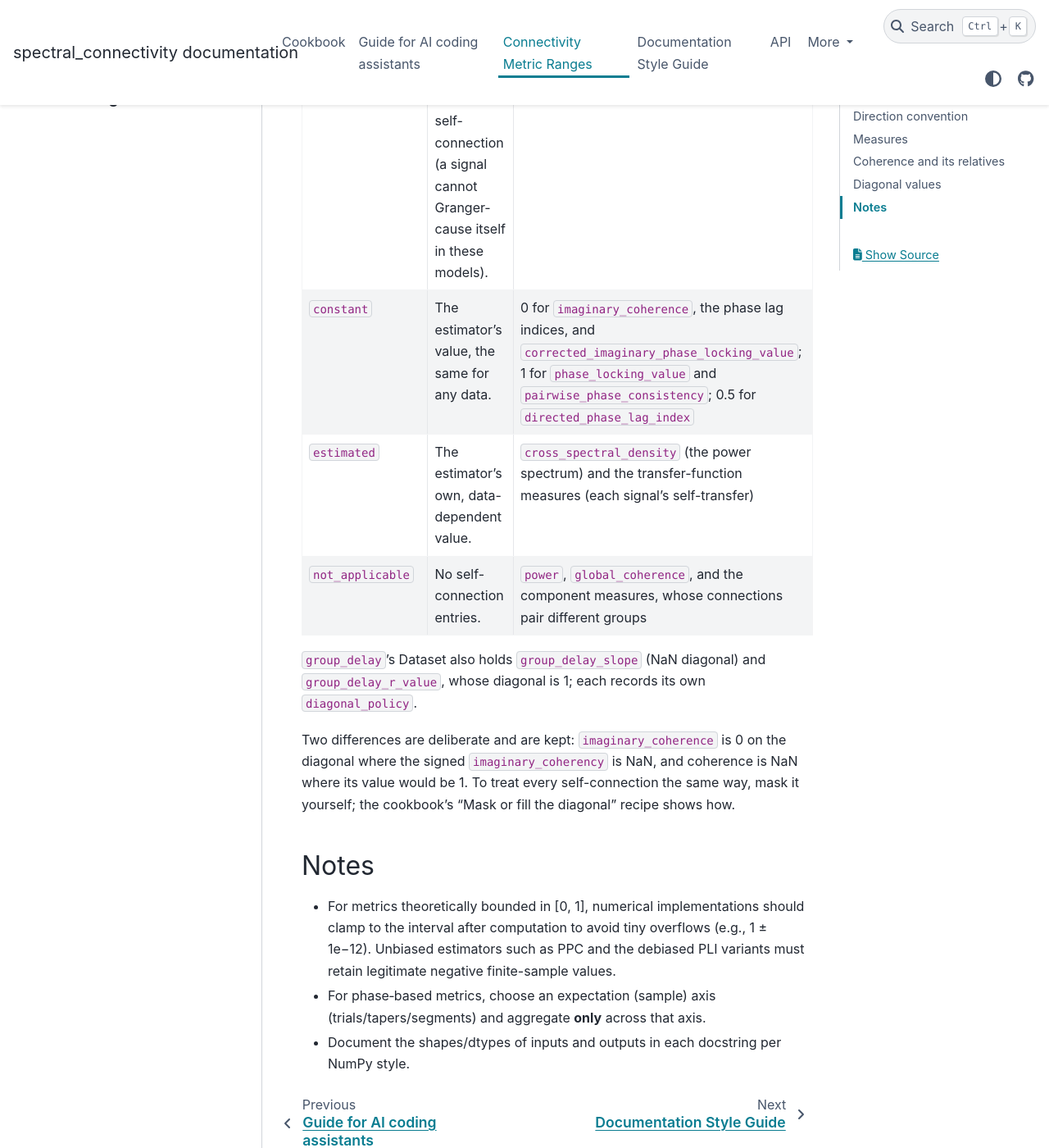
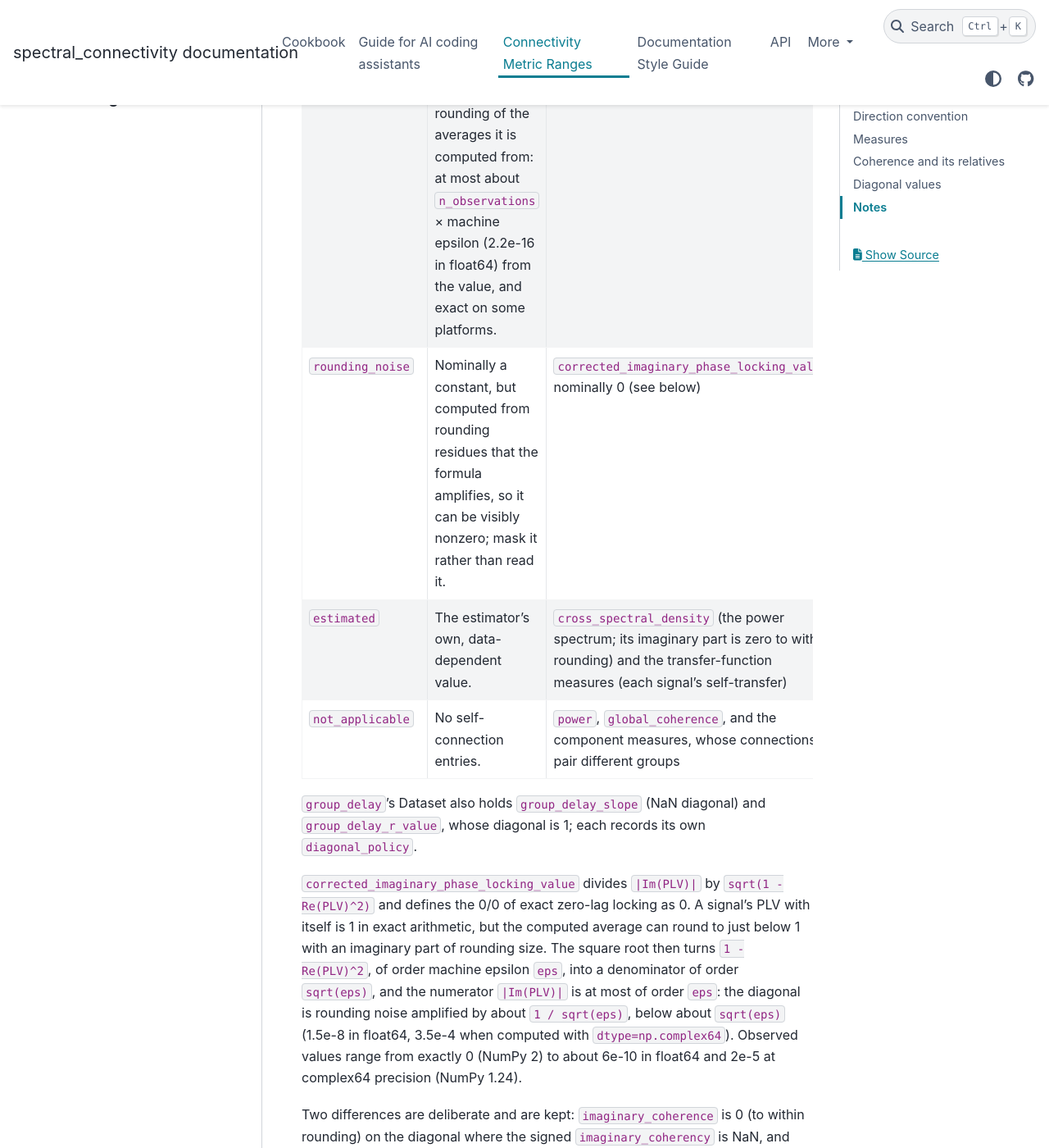
Before and after one commit to Eden-Kramer-Lab/spectral_connectivity, a Sphinx documentation site: the page built from docs/CONNECTIVITY_METRIC_RANGES.md, in a window 1280 px wide and 1400 px high, scrolled down 8871 px. Shown: the whole window at 82% size. Built offline with Sphinx 7.4.7 and the PyData theme 0.15.4, drawn with Linux system fonts in a browser that asks for light colours; pages that are not in the unit, such as notebooks, are missing from menus; the version number could not be read and is left out; some of the changed text lies outside the part shown.

Commit message:
Say which diagonals hold only to rounding
Under NumPy 1.24 the self-connections the docs and tests called exactly 0
are 0 only to rounding: the averaged self cross-spectrum comes back with an
imaginary part of order eps (NumPy 2 returns it exactly real), so the
cross-spectral density's diagonal has a rounding-size imaginary part and
imaginary_coherence's diagonal is about 2e-17.

The corrected imaginary PLV is different. Its diagonal is the 0/0 it
defines as 0, but the 0/0 is computed: the self-PLV's real part can round
to just below 1 and its imaginary part is of rounding size, and dividing by
sqrt(1 - Re^2) turns a denominator of order eps into one of order
sqrt(eps). The diagonal is rounding noise amplified about 1e8 times, below
about sqrt(eps): measured up to 6e-10 in float64 and 2e-5 with
dtype=complex64, where it is visibly nonzero. Calling that "constant" was
not true, so it gets its own policy, rounding_noise, with its nominal value
0; no value changes.

The constant policy now says its value holds to within the rounding of the
averages behind it, and the tests bound that rounding by n_observations *
eps, the forward error of an n-term sum (Higham's gamma_n) with a factor 2
for the unit-modulus normalization and the squaring in PPC; measured
deviations are at most 0.35 of it. The rounding_noise diagonal is bounded by
sqrt(eps), and the CSD diagonal's imaginary part by n_observations * eps
times its real part. The cookbook's raw 0.0 becomes that bound, and the
registry, MeasureInfo, wrapper Notes, measure table, metric-ranges page,
CHANGELOG, assistant guide, and ciPLV docstring describe the new policy.

Co-Authored-By: Claude Opus 5.5 <noreply@anthropic.com>

```diff
--- a/docs/CONNECTIVITY_METRIC_RANGES.md
+++ b/docs/CONNECTIVITY_METRIC_RANGES.md
@@ -18,7 +18,7 @@ directed phase lag index) means `i` leads `j`.
 Generated from `list_measures()`. For complex measures the range bounds the
 magnitude. "Observations" are trials × tapers. The Diagonal column is what a
 self-connection holds (see [Diagonal values](#diagonal-values)); a number is
-the constant every diagonal entry has.
+the constant every diagonal entry has, to within rounding.
 
 <!-- measure-table:start -->
 | Measure | Range | Units | Diagonal | Interpretation |
@@ -38,7 +38,7 @@ the constant every diagonal entry has.
 | `cross_spectral_density` | \|z\| in [0, ∞) | (input units)^2/Hz | estimated | Complex, Hermitian cross-spectrum; unnormalized, so it scales with signal power. Use coherency for a normalized version. |
 | `imaginary_coherency` | [-1, 1] | 1 | NaN (masked) | Signed imaginary part of coherency; blind to zero-lag coupling. Positive (source=a, target=b) means a leads b. |
 | `partial_coherence` | [0, 1] | 1 | NaN (masked) | Magnitude-squared coherence after removing the linear influence of every other signal; near 0 for pairs coupled only through other signals. |
-| `corrected_imaginary_phase_locking_value` | [0, 1] | 1 | 0 | Phase locking with zero- and pi-lag contributions removed; insensitive to volume conduction. |
+| `corrected_imaginary_phase_locking_value` | [0, 1] | 1 | 0, plus rounding noise | Phase locking with zero- and pi-lag contributions removed; insensitive to volume conduction. |
 | `directed_phase_lag_index` | [0, 1] | 1 | 0.5 | Above 0.5, the source phase-leads the target; below 0.5 it lags; 0.5 is no preferred direction. |
 | `subset_pairwise_spectral_granger_prediction` | [0, ∞) | 1 | NaN (undefined) | pairwise_spectral_granger_prediction for only the requested pairs; other entries are NaN. |
 | `conditional_spectral_granger_prediction` | [0, ∞) | 1 | NaN (undefined) | Spectral Granger causality from source to target conditioned on every other signal, removing influence relayed through observed signals. |
@@ -115,17 +115,29 @@ the Diagonal column above:
 |---|---|---|
 | `masked_nan` | NaN by the package's choice, although the estimator defines a value: self-coherence is 1 for a signal with nonzero power, its phase and imaginary part are 0, and partial and canonical coherence of a signal (group) with itself are 1. | the coherency family (`magnitude_squared_coherence`, `coherence_phase`, `coherency`, `imaginary_coherency`, `partial_coherence`), `canonical_coherence`, `maximized_imaginary_coherency` and `multivariate_interaction_measure` (a group with itself is not computed), and `delay`, `group_delay`, and `phase_slope_index`, which inherit coherency's mask |
 | `undefined_nan` | NaN: the estimator has no self-connection (a signal cannot Granger-cause itself in these models). | the spectral Granger measures, including blockwise |
-| `constant` | The estimator's value, the same for any data. | 0 for `imaginary_coherence`, the phase lag indices, and `corrected_imaginary_phase_locking_value`; 1 for `phase_locking_value` and `pairwise_phase_consistency`; 0.5 for `directed_phase_lag_index` |
-| `estimated` | The estimator's own, data-dependent value. | `cross_spectral_density` (the power spectrum) and the transfer-function measures (each signal's self-transfer) |
+| `constant` | The estimator's value, the same for any data, to within the rounding of the averages it is computed from: at most about `n_observations` × machine epsilon (2.2e-16 in float64) from the value, and exact on some platforms. | 0 for `imaginary_coherence` and the phase lag indices; 1 for `phase_locking_value` and `pairwise_phase_consistency`; 0.5 for `directed_phase_lag_index` |
+| `rounding_noise` | Nominally a constant, but computed from rounding residues that the formula amplifies, so it can be visibly nonzero; mask it rather than read it. | `corrected_imaginary_phase_locking_value`, nominally 0 (see below) |
+| `estimated` | The estimator's own, data-dependent value. | `cross_spectral_density` (the power spectrum; its imaginary part is zero to within rounding) and the transfer-function measures (each signal's self-transfer) |
 | `not_applicable` | No self-connection entries. | `power`, `global_coherence`, and the component measures, whose connections pair different groups |
 
 `group_delay`'s Dataset also holds `group_delay_slope` (NaN diagonal) and
 `group_delay_r_value`, whose diagonal is 1; each records its own
 `diagonal_policy`.
 
-Two differences are deliberate and are kept: `imaginary_coherence` is 0 on the
-diagonal where the signed `imaginary_coherency` is NaN, and coherence is NaN
-where its value would be 1. To treat every self-connection the same way, mask
+`corrected_imaginary_phase_locking_value` divides `|Im(PLV)|` by
+`sqrt(1 - Re(PLV)^2)` and defines the 0/0 of exact zero-lag locking as 0. A
+signal's PLV with itself is 1 in exact arithmetic, but the computed average can
+round to just below 1 with an imaginary part of rounding size. The square root
+then turns `1 - Re(PLV)^2`, of order machine epsilon `eps`, into a denominator
+of order `sqrt(eps)`, and the numerator `|Im(PLV)|` is at most of order `eps`:
+the diagonal is rounding noise amplified by about `1 / sqrt(eps)`, below about
+`sqrt(eps)` (1.5e-8 in float64, 3.5e-4 when computed with
+`dtype=np.complex64`). Observed values range from exactly 0 (NumPy 2) to about
+6e-10 in float64 and 2e-5 at complex64 precision (NumPy 1.24).
+
+Two differences are deliberate and are kept: `imaginary_coherence` is 0 (to
+within rounding) on the diagonal where the signed `imaginary_coherency` is NaN,
+and coherence is NaN where its value would be 1. To treat every self-connection the same way, mask
 it yourself; the cookbook's "Mask or fill the diagonal" recipe shows how.
 
 ## Notes
--- a/docs/generate_measure_table.py
+++ b/docs/generate_measure_table.py
@@ -38,6 +38,8 @@ def _range(lower: float, upper: float, is_complex: bool) -> str:
 
 
 def _diagonal(policy: str, value: float | None) -> str:
+    if policy == "rounding_noise":
+        return f"{value:g}, plus rounding noise"
     return _DIAGONALS[policy] if value is None else f"{value:g}"
 
 
```
Also changed, not shown: CHANGELOG.md (+4 -2 lines), docs/cookbook.md (+8 -4 lines), docs/llm_guide.md (+3 -2 lines), 4 other files.
